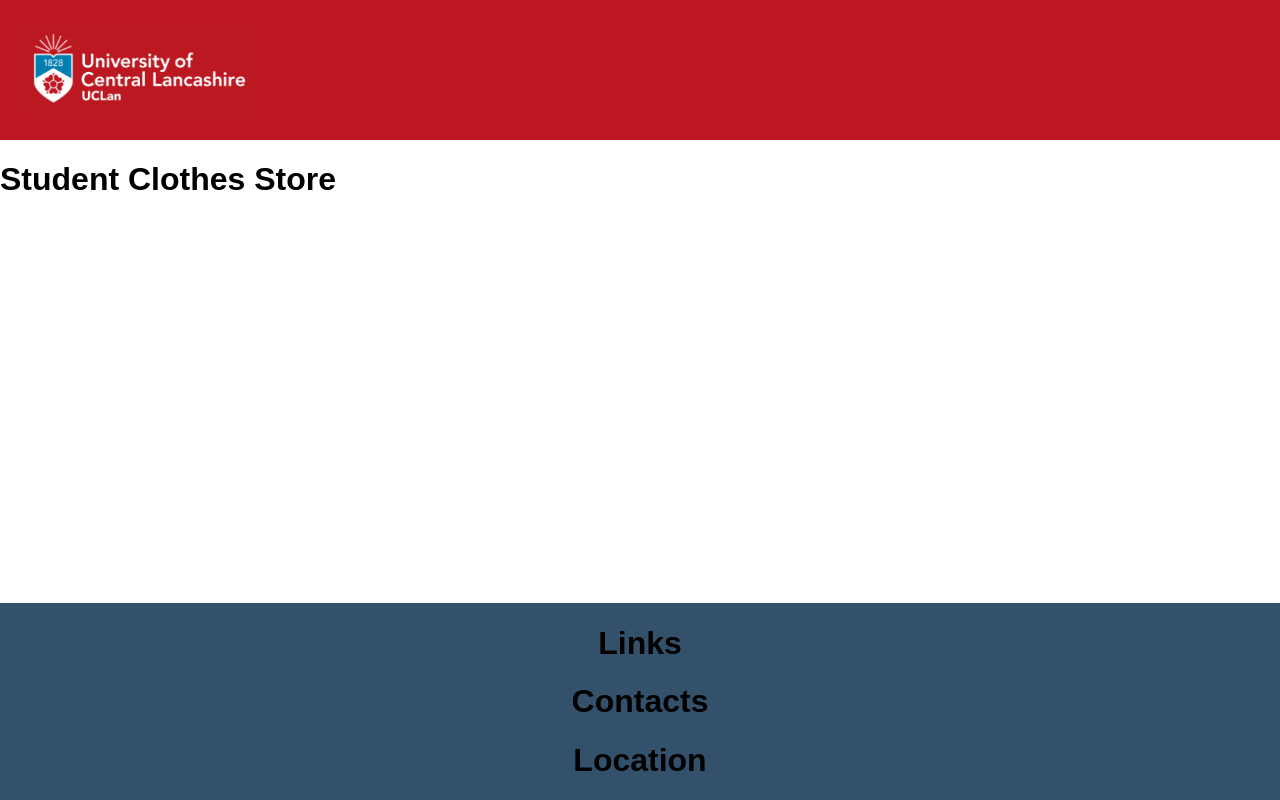
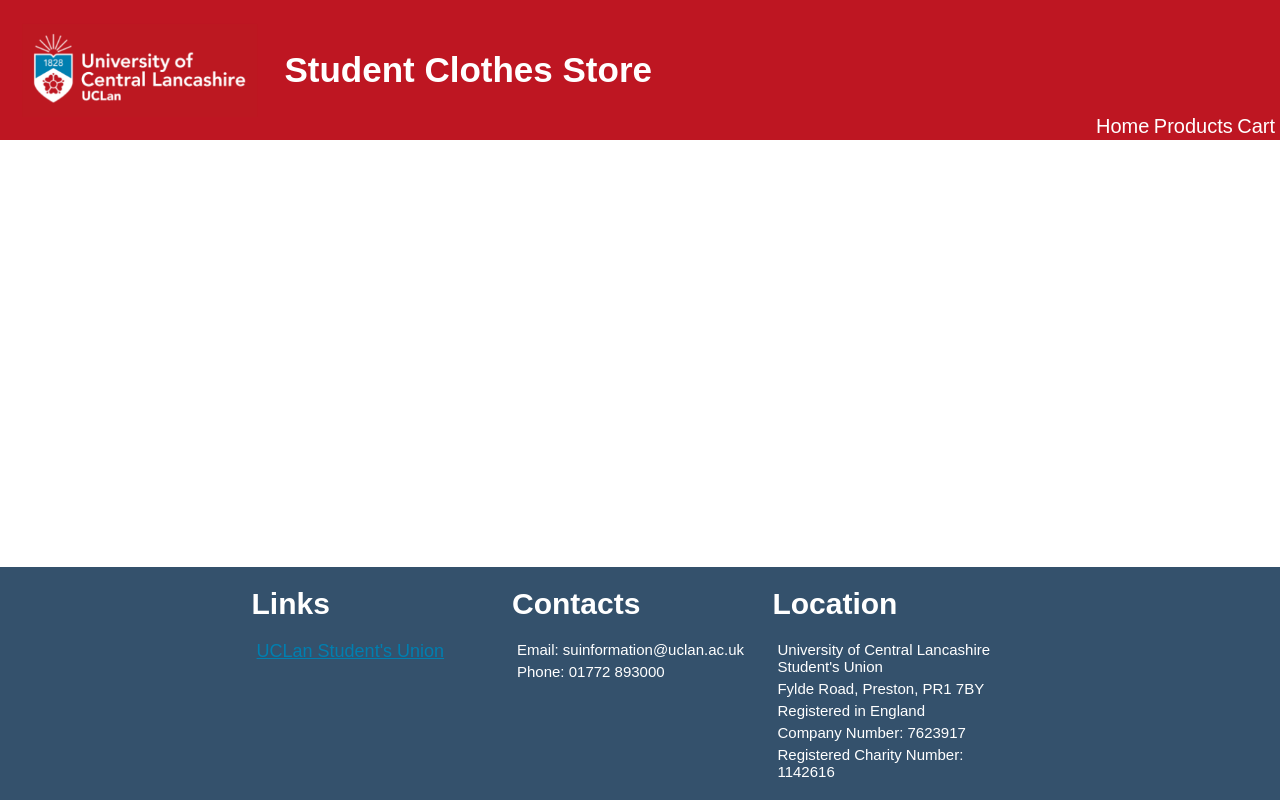
Before and after one commit to fentonseel/seel-fenton_20863245_assignment-one, a PHP site: page /products.html in a window 1280 px wide. Run offline with PHP 8.4, Linux system fonts and the light colour scheme.

Commit message:
Added the updated footer with all the content onto other pages

```diff
--- a/formats.css
+++ b/formats.css
@@ -191,6 +191,11 @@ body
 
 @media only screen and (max-width: 875px)
 {
+    .su-link
+    {
+        font-size: 16px;
+    }
+
     .footer-headings
     {
         font-size: 11px;
@@ -229,6 +234,11 @@ body
 
     @media only screen and (max-width: 592px)
     {
+        .su-link
+        {
+            font-size: 14px;
+        }
+
         .footer-headings
         {
             font-size: 10px;
@@ -261,10 +271,16 @@ body
         }
         @media only screen and (max-width: 490px)
         {
+            .su-link
+            {
+                font-size: 12px;
+            }
+
             .footer-headings
             {
                 font-size: 9px;
             }
+
             .site-title
             {
                 font-size: 17px;
--- a/products.html
+++ b/products.html
@@ -8,7 +8,7 @@
     <body>
         <div class="nav-bar">
             <img class="logo" src="UCLAN-logo.png">
-            <h1 class="title"> Student Clothes Store </h1>
+            <h1 class="site-title"> Student Clothes Store </h1>
 
             <div class="page-selection">
                 <ul>
@@ -34,16 +34,30 @@
         </div>
 
         <div class="footer">
-            <div class="footer-links">
+            <div class="footer-headings">
                 <h1> Links </h1>
+                <div>
+                    <p><a class="su-link" href="https://www.uclansu.co.uk/"> UCLan Student's Union </a></p>
+                </div>
             </div>
 
-            <div class="footer-contacts">
+            <div class="footer-headings">
                 <h1> Contacts </h1>
+                <div>
+                    <p>Email: suinformation@uclan.ac.uk</p>
+                    <p>Phone: 01772 893000</p>
+                </div>
             </div>
 
-            <div>
+            <div class="footer-headings">
                 <h1> Location </h1>
+                <div>
+                    <p>University of Central Lancashire Student's Union</p>
+                    <p>Fylde Road, Preston, PR1 7BY</p>
+                    <p>Registered in England</p>
+                    <p>Company Number: 7623917</p>
+                    <p>Registered Charity Number: 1142616</p>
+                </div>
             </div>
         </div>
 
```
Also changed, not shown: cart.html (+18 -4 lines).
